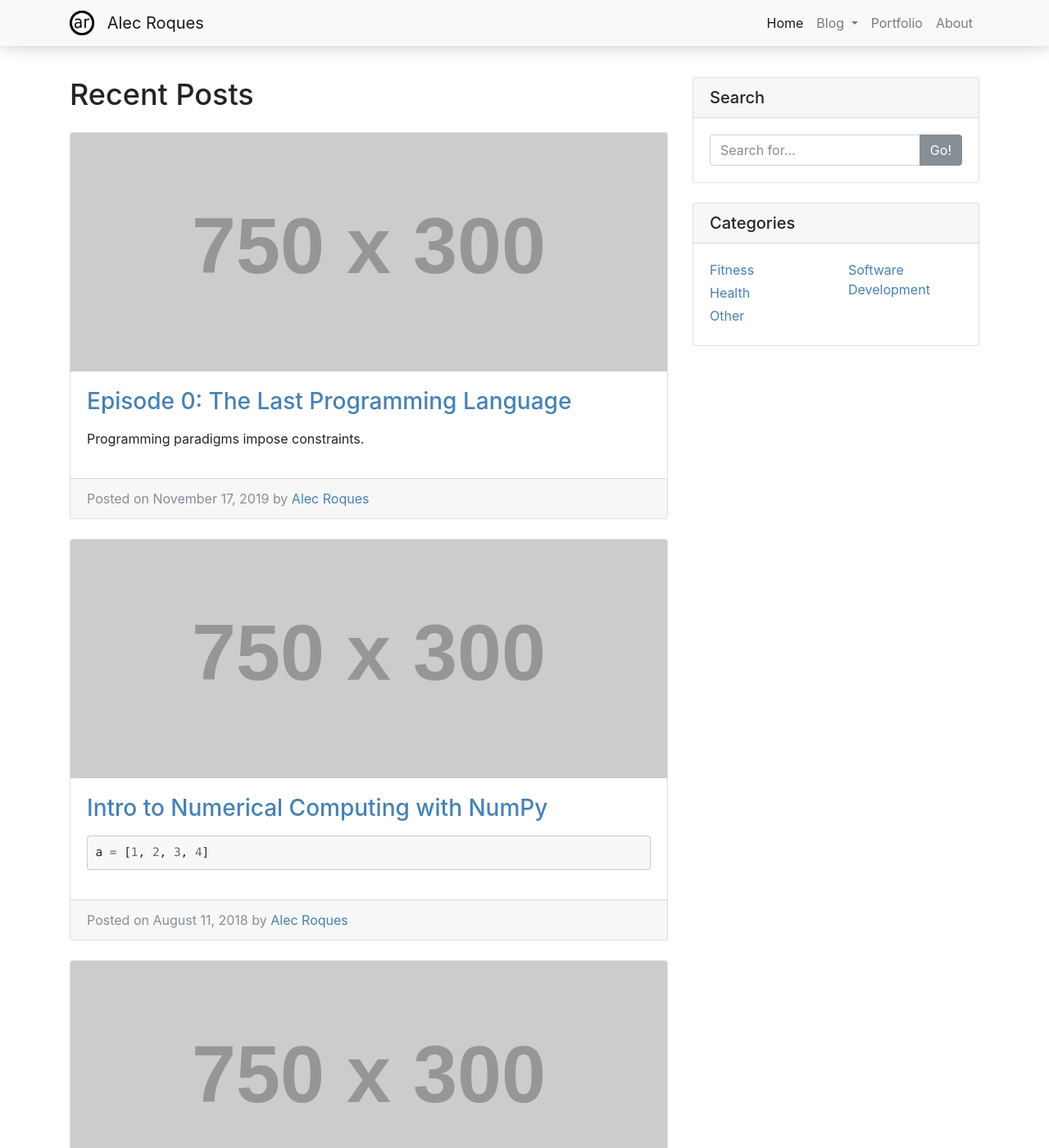
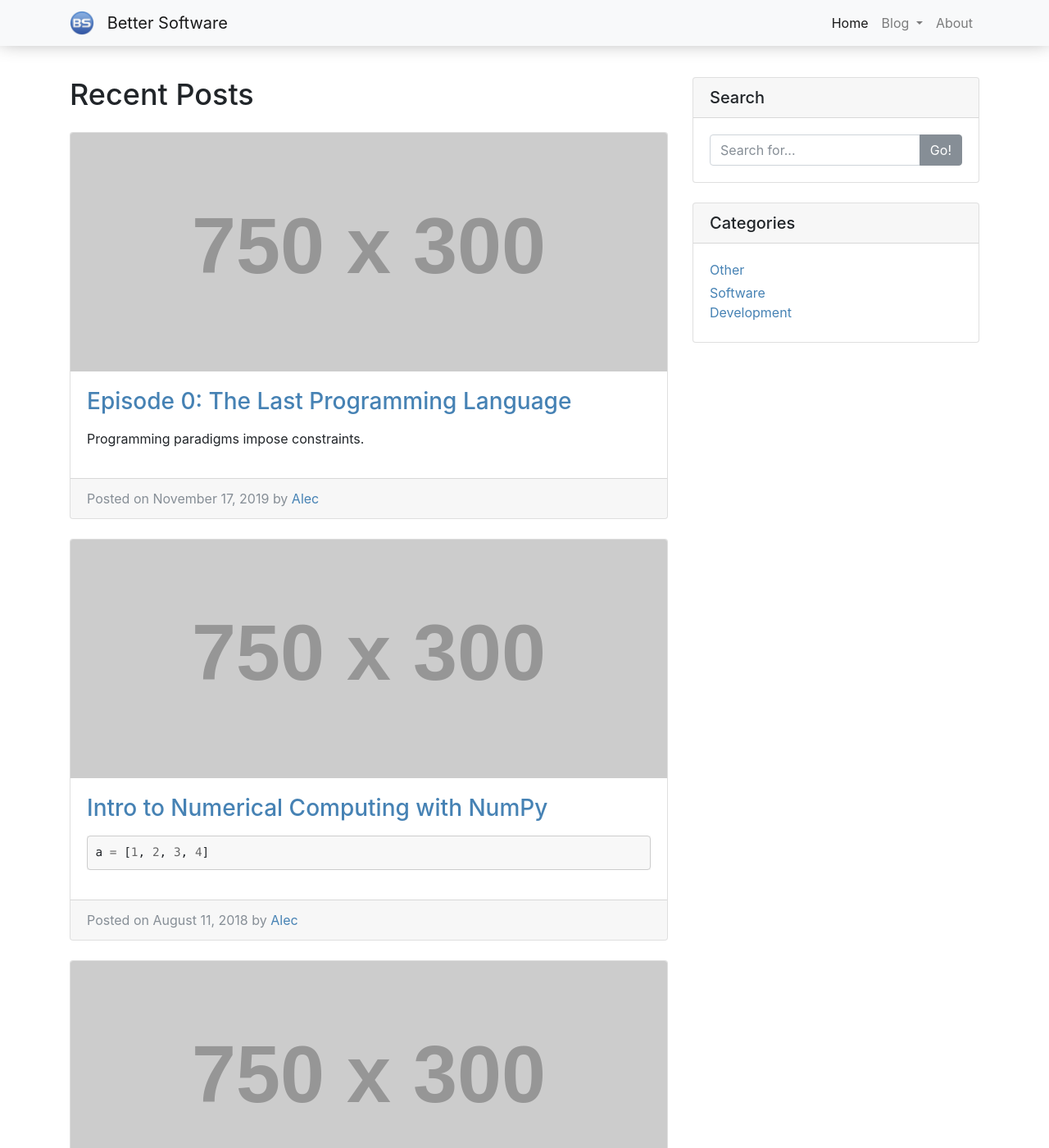
Before and after one commit to aroques/aroques.github.io, a Jekyll site: the page built from pages/index.html, in a window 1280 px wide and 1400 px high. Shown: the whole window at 82% size. Built offline with Jekyll 4.4.1, drawn with Linux system fonts in a browser that asks for light colours.

Commit message:
Change name to better software

```diff
--- a/_config.yml
+++ b/_config.yml
@@ -22,7 +22,7 @@ description: >- # this means to ignore newlines until "baseurl:"
 baseurl: "/" # the subpath of your site, e.g. /blog
 url: "https://aroques.github.io" # the base hostname & protocol for your site, e.g. http://example.com
 twitter_username: n/a
-github_username:  aroques
+github_username: aroques
 post_img_root: /img/posts/
 
 # Build settings
@@ -52,8 +52,7 @@ defaults:
       layout: post
       permalink: /blog/:year/:month/:day/:title
       img: ""
-      author: "Alec Roques"
-
+      author: "Alec"
 # Exclude from processing.
 # The following items will not be processed, by default. Create a custom list
 # to override the default setting.
--- a/_data/pages.yml
+++ b/_data/pages.yml
@@ -1,10 +1,6 @@
+pages:
+  - title: home
 
-pages:
+  - title: blog
 
-- title: home
-
-- title: blog
-
-- title: portfolio
-
-- title: about
+  - title: about
--- a/_includes/header.html
+++ b/_includes/header.html
@@ -3,7 +3,7 @@
     <div class="container">
       <a class="navbar-brand" href="{{ site.url }}">
           <img src="/img/logo.png" width="30" height="75%" class="d-inline-block align-top" style="margin-right:10px;" alt="">
-          Alec Roques
+          Better Software
         </a>
       <button class="navbar-toggler" type="button" data-toggle="collapse" data-target="#navbar-toggler" aria-controls="navbar-toggler" aria-expanded="false" aria-label="Toggle navigation">
         <span class="navbar-toggler-icon"></span>
--- a/_post_categories/fitness.md
+++ /dev/null
@@ -1,5 +0,0 @@
----
-title: Fitness
----
-
-Fitness.
--- a/_post_categories/health.md
+++ /dev/null
@@ -1,5 +0,0 @@
----
-title: Health
----
-
-Health.
```
Also changed, not shown: _drafts/a-draft-post.md (+3 -2 lines), pages/about.md (+1 -1 lines), img/favicon-old.ico (added), img/favicon.ico, img/logo-old.png (added), img/logo.png.
